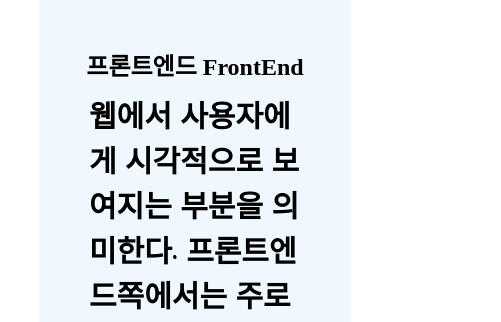
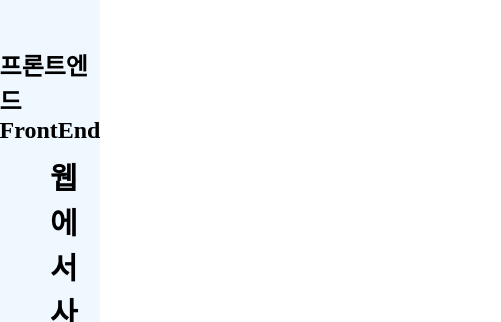
Before and after one commit to hyeonug/kdt02_html, a plain HTML site: page 02/02.html in a window 390 px wide. Shown: the part 75-397 px from the top of the page, 501 px wide, since content can reach past the window. Drawn offline with nearby package versions, Linux system fonts and the light colour scheme.

Commit message:
css 기초초

```diff
--- a/02/02.css
+++ b/02/02.css
@@ -114,3 +114,10 @@ footer >ul{
     align-items: center;
     font-size: small;
 }
+
+@media screen and ( max-width: 1024px){
+    body{
+        width: 100px; ;
+        margin-left: 0%;
+    }
+}
```
Also changed, not shown: 02/02.html (line endings or trailing spaces).
